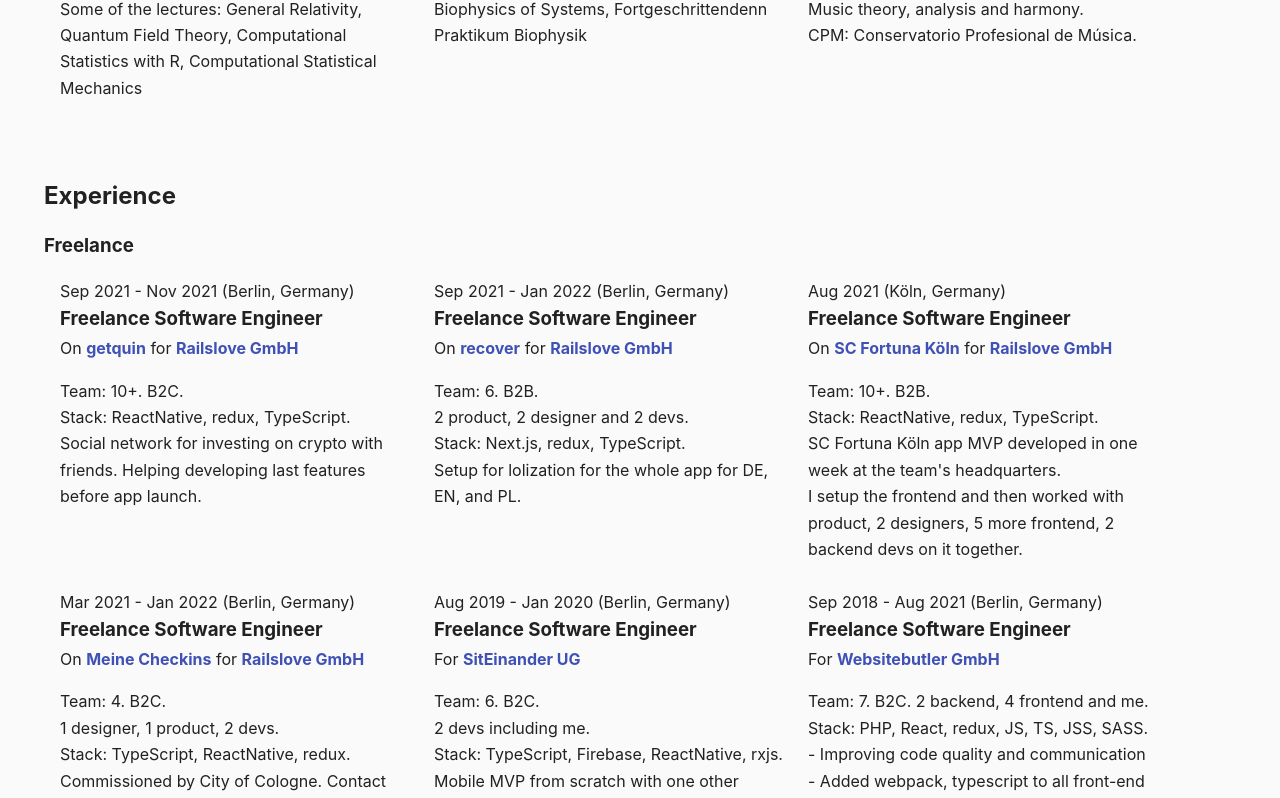
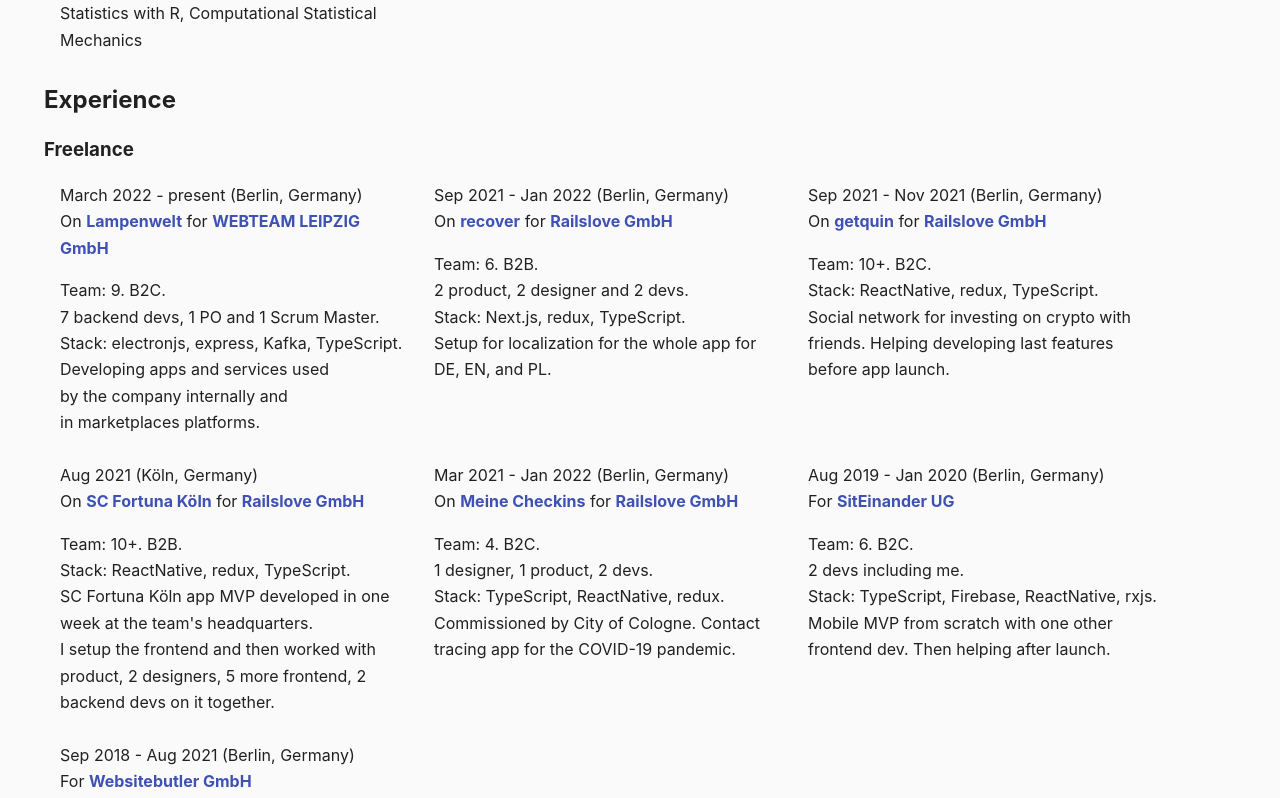
Before and after one commit to stringparser/cv, a Next.js app: page / in a window 1280 px wide. Shown: the part 692-1490 px from the top of the page. Built offline with nearby package versions, Linux system fonts and the light colour scheme.

Commit message:
update cv

```diff
--- a/pages/index.tsx
+++ b/pages/index.tsx
@@ -21,15 +21,21 @@
   },
 });
 
-const ExperienceItem: React.FC<{ el: typeof config.experience[0] }> = ({
+export type ExperienceItemProps = {
+  el: typeof config.experience[0];
+  showTitle?: boolean;
+};
+
+const ExperienceItem: React.FC<ExperienceItemProps> = ({
   el,
+  showTitle = true,
 }) => {
   return (
     <li>
       <p>
         {el.duration} ({el.location})
       </p>
-      <h3>{el.title}</h3>
+      {showTitle && <h3>{el.title}</h3>}
       {el.companyLink && (
         <p>
           {el.appName && 'On '}
@@ -71,6 +77,7 @@
     color: 'here',
   },
   pageBreak: {
+    marginTop: '3rem',
     pageBreakBefore: 'always',
   },
 });
@@ -106,8 +113,6 @@
       </div>
 
       <hr />
-      <hr />
-      <hr />
 
       <div className={classes.flexRow}>
         <div>
@@ -137,7 +142,6 @@
 
       <hr />
       <hr />
-      <hr />
 
       <div>
         <h2>Education</h2>
@@ -164,10 +168,6 @@
         </ul>
       </div>
 
-      <hr />
-      <hr />
-      <hr />
-
       <div className={classes.flexRow}>
         <div>
           <h2>Experience</h2>
@@ -177,8 +177,8 @@
           <hr />
 
           <ul className={classes.flexRow}>
-            {props.experience.slice(0, 6).map((el, index) => {
-              return <ExperienceItem key={index} el={el} />;
+            {props.experience.slice(0, 7).map((el, index) => {
+              return <ExperienceItem showTitle={false} key={index} el={el} />;
             })}
           </ul>
 
--- a/src/config.ts
+++ b/src/config.ts
@@ -40,16 +40,19 @@
 export const experience = [
   {
     title: 'Freelance Software Engineer',
-    appName: 'getquin',
-    appLink: 'https://www.getquin.com/',
-    company: 'Railslove GmbH',
-    companyLink: 'https://railslove.com/',
-    duration: 'Sep 2021 - Nov 2021',
+    appName: 'Lampenwelt',
+    appLink: 'https://www.lampenwelt.de/',
+    company: 'WEBTEAM LEIPZIG GmbH',
+    companyLink: 'https://wtl.de/',
+    duration: 'March 2022 - present',
     location: 'Berlin, Germany',
     description: `
-      Team: 10+. B2C.
-      Stack: ReactNative, redux, TypeScript.
-      Social network for investing on crypto with friends. Helping developing last features before app launch.
+      Team: 9. B2C.
+      7 backend devs, 1 PO and 1 Scrum Master. \
+      Stack: electronjs, express, Kafka, TypeScript. \
+      Developing apps and services used \
+      by the company internally and \
+      in marketplaces platforms.
     `,
   },
   {
@@ -64,7 +67,21 @@
       Team: 6. B2B.
       2 product, 2 designer and 2 devs. \
       Stack: Next.js, redux, TypeScript. \
-      Setup for lolization for the whole app for DE, EN, and PL.
+      Setup for localization for the whole app for DE, EN, and PL.
+    `,
+  },
+  {
+    title: 'Freelance Software Engineer',
+    appName: 'getquin',
+    appLink: 'https://www.getquin.com/',
+    company: 'Railslove GmbH',
+    companyLink: 'https://railslove.com/',
+    duration: 'Sep 2021 - Nov 2021',
+    location: 'Berlin, Germany',
+    description: `
+      Team: 10+. B2C.
+      Stack: ReactNative, redux, TypeScript.
+      Social network for investing on crypto with friends. Helping developing last features before app launch.
     `,
   },
   {
```
Also changed, not shown: 1 other file (tests, documents, lock files or other folders).
